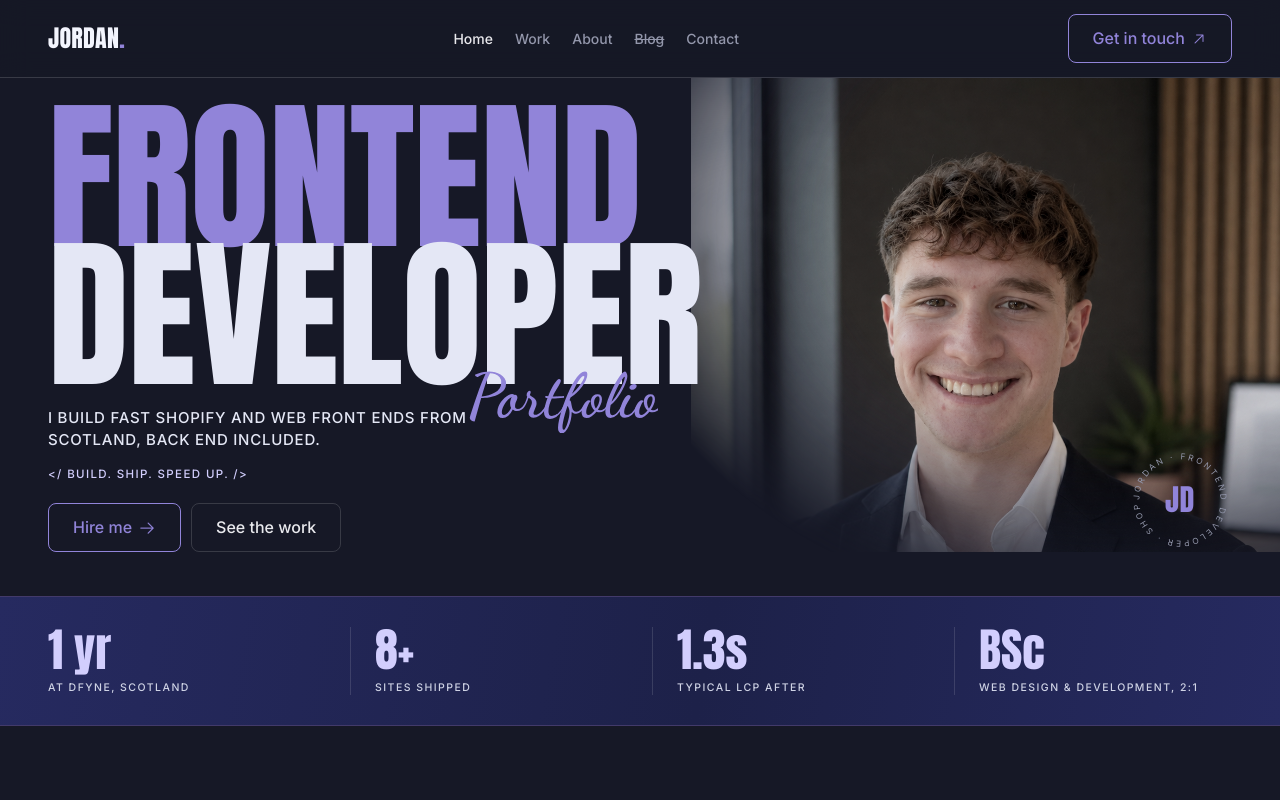
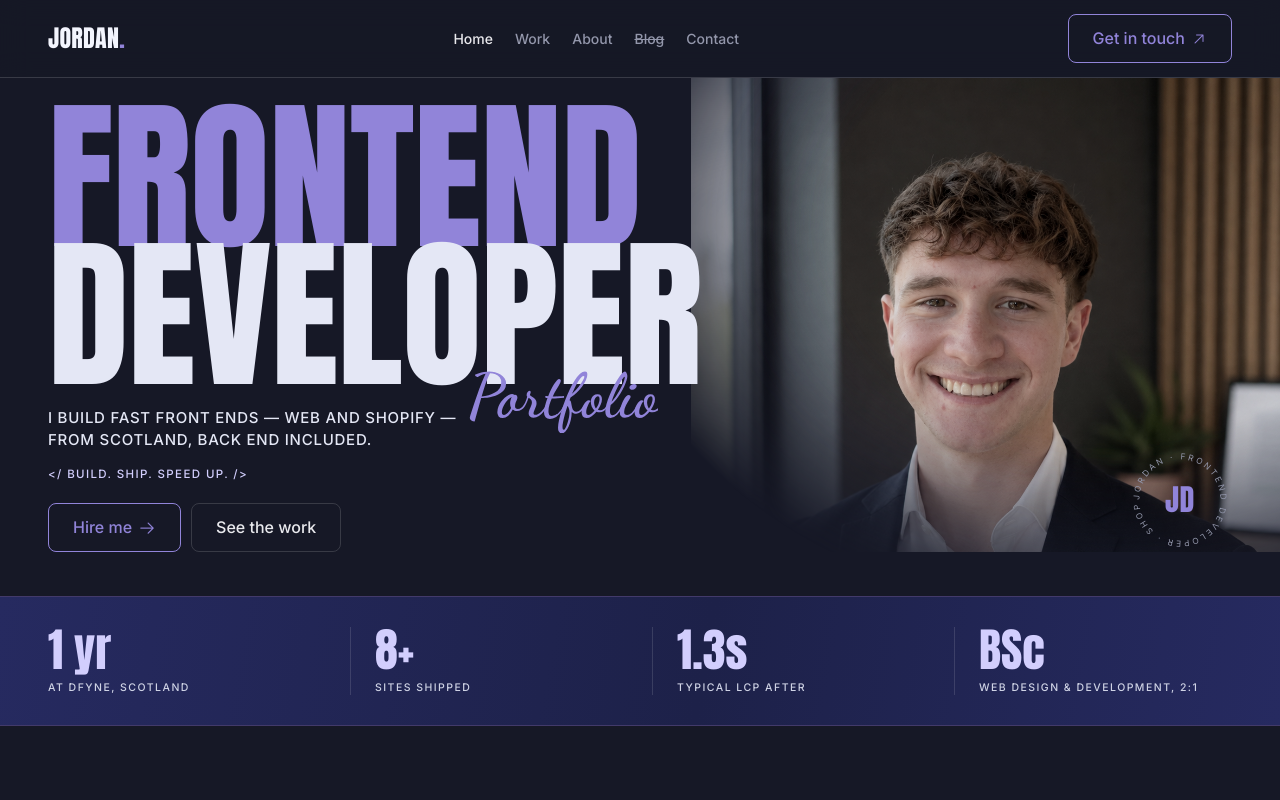
Before and after one commit to JordanGrieve/PersonalWebsite2026, a Next.js app: page / in a window 1280 px wide. Shown: the top 800 px of the page. Built offline with nearby package versions, Linux system fonts and the light colour scheme.

Commit message:
Lead the tagline with front ends, Shopify second
"Fast Shopify and web front ends" put the platform first, which reads
as a Shopify specialist who also does web. It is the other way round:
a frontend developer, one of whose surfaces is Shopify.

Co-Authored-By: Claude Opus 5 <noreply@anthropic.com>

```diff
--- a/src/data/site.ts
+++ b/src/data/site.ts
@@ -8,7 +8,7 @@ export const site = {
   role: "Frontend developer",
   location: "Scotland, UK — remote worldwide",
   email: "jordangrieve.dev@gmail.com",
-  tagline: "I build fast Shopify and web front ends from Scotland, back end included.",
+  tagline: "I build fast front ends — web and Shopify — from Scotland, back end included.",
   description:
     "Jordan Grieve is a frontend developer in Scotland building Shopify storefronts, custom Shopify apps, and Cloudflare setups that make slow sites fast.",
   url: "https://www.jordangrieve.com",
```
